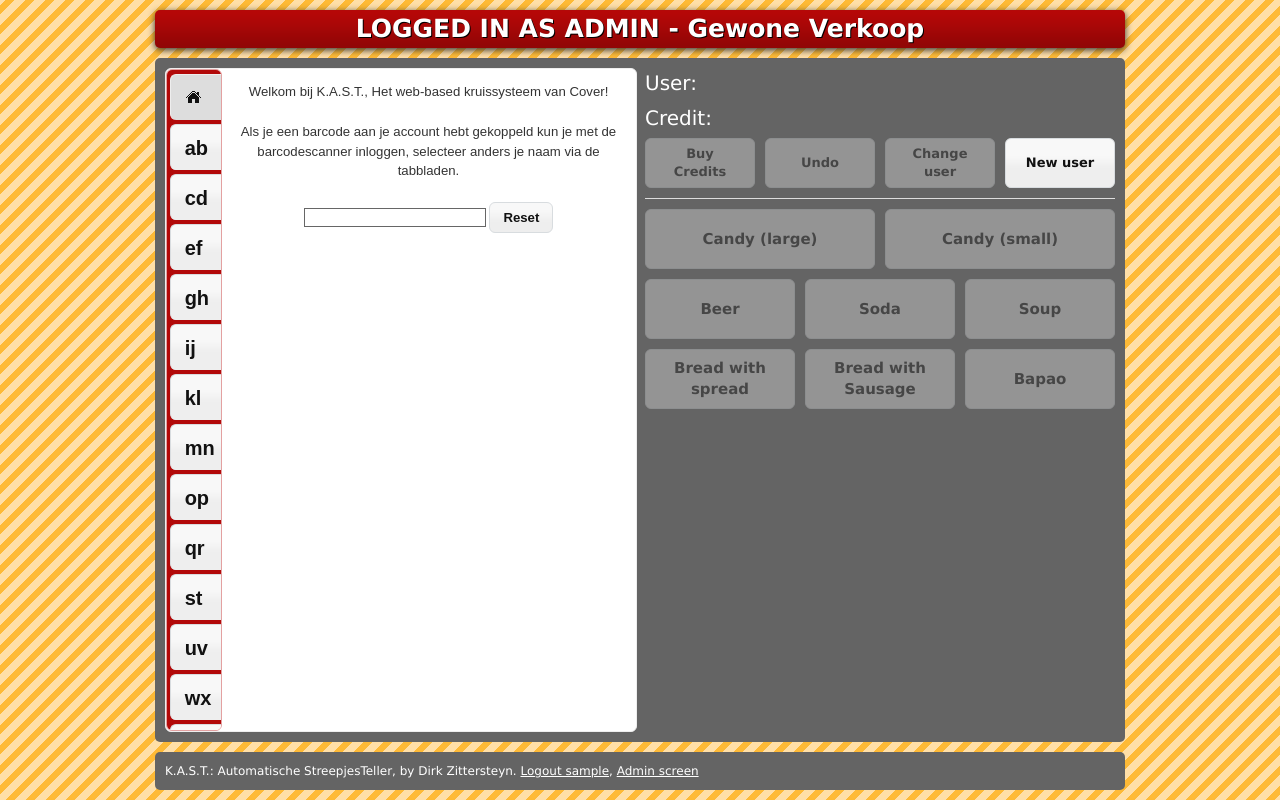
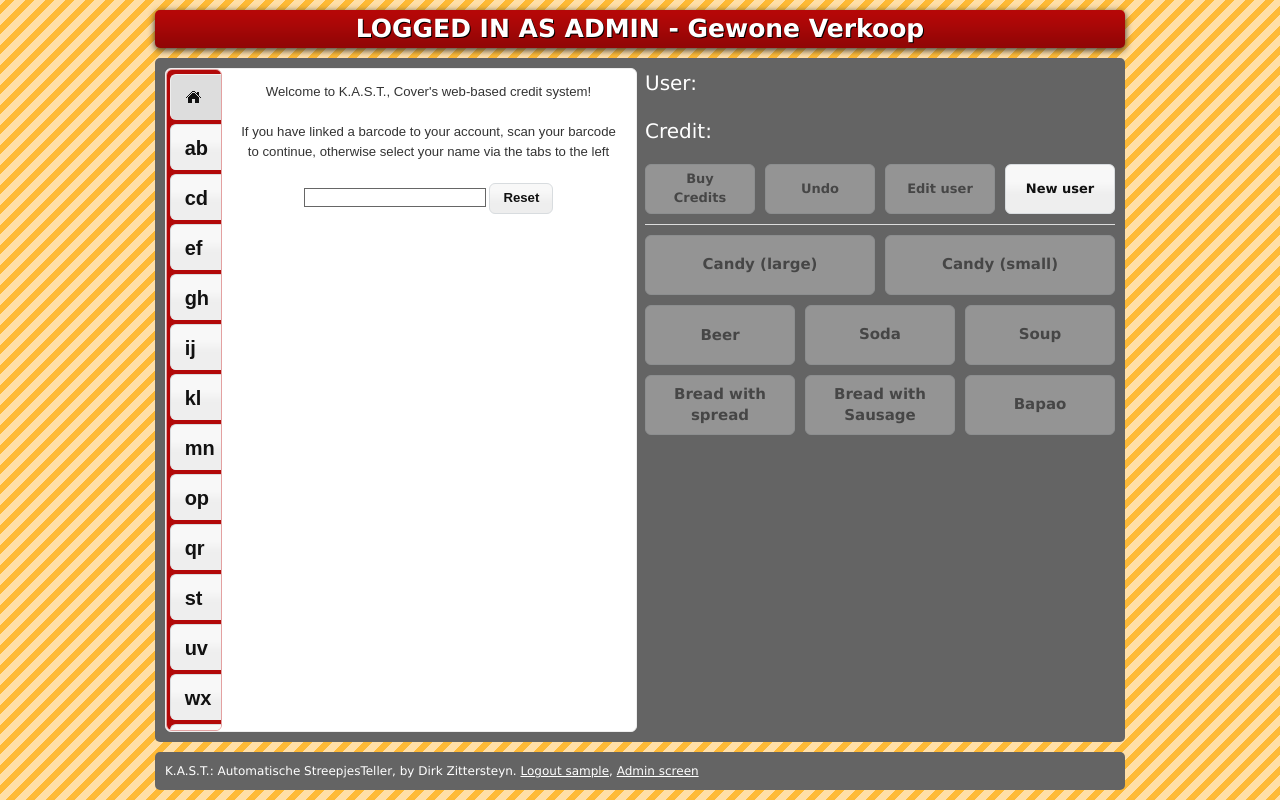
Before and after one commit to DZittersteyn/kast, a Django app: page / in a window 1280 px wide. Run offline with Django 3.2, Linux system fonts and the light colour scheme; the visitor is signed in with stand-in values (Sample User, id 1); data comes from the database, SQL or seed files in the repository; data that the repository does not hold is empty; parts of the project's set-up code (start-up, migrations or seed data) failed here and were passed over.

Commit message:
fixed text height issue, changed text to english

```diff
--- a/amazing/static/content.css
+++ b/amazing/static/content.css
@@ -102,7 +102,7 @@ input:disabled{
 
 #userinfo > #purchases{
 	position:absolute;
-	top:350px;
+	top:370px;
 	bottom:0px;
 
 	overflow-y:auto;
--- a/amazing/static/core/loadElement.js
+++ b/amazing/static/core/loadElement.js
@@ -6,7 +6,7 @@ user_dialog = {
 
 	check_fields: function(){
 		var valid = true;
-		valid = user_dialog.set_field_valid($('#edit_email').val() === "" || user_dialog.email_address($('#edit_email').val()), '#edit_email')
+		valid = user_dialog.set_field_valid($('#edit_email').val().indexOf('@') != -1, '#edit_email')
 					&& valid;
 
 		valid = user_dialog.set_field_valid($('#edit_bank_account').val() !== "", '#edit_bank_account')
@@ -92,15 +92,15 @@ new_user_dialog = {
 				modal:true,
 				autoOpen: false,
 					minWidth: 740,
-					title: 'Nieuwe gebruiker',
+					title: 'New User',
 					buttons: [{
-						text: "Annuleer",
+						text: "Cancel",
 						click: function(){
 							new_user_dialog.unload();
 						}
 					},
 					{
-						text: "Maak aan",
+						text: "Create",
 						click: function(){
 							if(user_dialog.check_fields()){
 								var passcode = $('#has_pin').prop("checked")?CryptoJS.SHA1($('#edit_pin').val()).toString():"";
@@ -157,16 +157,16 @@ edit_user_dialog = {
 			modal: true,
 			autoOpen: false,
 			minWidth: 740,
-			title: 'Wijzig gebruiker',
+			title: 'Edit User',
 			buttons: [
 			{
-				text: "Annuleer",
+				text: "Cancel",
 				click: function(){
 					edit_user_dialog.unload();
 				}
 			},
 			{
-				text: "Sla op",
+				text: "Save",
 				click: function(){
 					if(user_dialog.check_fields()){
 						$.post('user/edit', {
--- a/amazing/static/pos.css
+++ b/amazing/static/pos.css
@@ -66,7 +66,7 @@ span{
 	font-family:"Verdana";
 	font-size:20px;
 	margin-bottom:15px;
-	height:20px;
+	height:3ex;
 }
 
 HR{
--- a/amazing/templates/userlist.html
+++ b/amazing/templates/userlist.html
@@ -6,8 +6,8 @@
 	</ul>
 
 	<div id="usertabs-0">
-		<p >Welkom bij K.A.S.T., Het web-based kruissysteem van Cover!</p>
-		<p >Als je een barcode aan je account hebt gekoppeld kun je met de barcodescanner inloggen, selecteer anders je naam via de tabbladen.</p>
+		<p >Welcome to K.A.S.T., Cover's web-based credit system!</p>
+		<p >If you have linked a barcode to your account, scan your barcode to continue, otherwise select your name via the tabs to the left</p>
 		<input id="barcodeselect" type="text" name="barcode"/>
 		<button id="reset">Reset</button>
 
--- a/amazing/templates/userselect.html
+++ b/amazing/templates/userselect.html
@@ -114,7 +114,7 @@
 
 				<button id='buyline' class='userbutton span-3'> {% if use_debit %}Buy Credits{% else %} Can't add credits {% endif %}</button>
 				<button id='undo' class='userbutton span-3'>Undo</button>
-				<button id='edituser' class='userbutton span-3'>Change user</button>
+				<button id='edituser' class='userbutton span-3'>Edit user</button>
 				<button id='add' class='userbutton span-3 last'>New user</button>
 
 				<hr />
```
Also changed, not shown: amazing/templates/newUser.html (+6 -6 lines), 1 other file.
